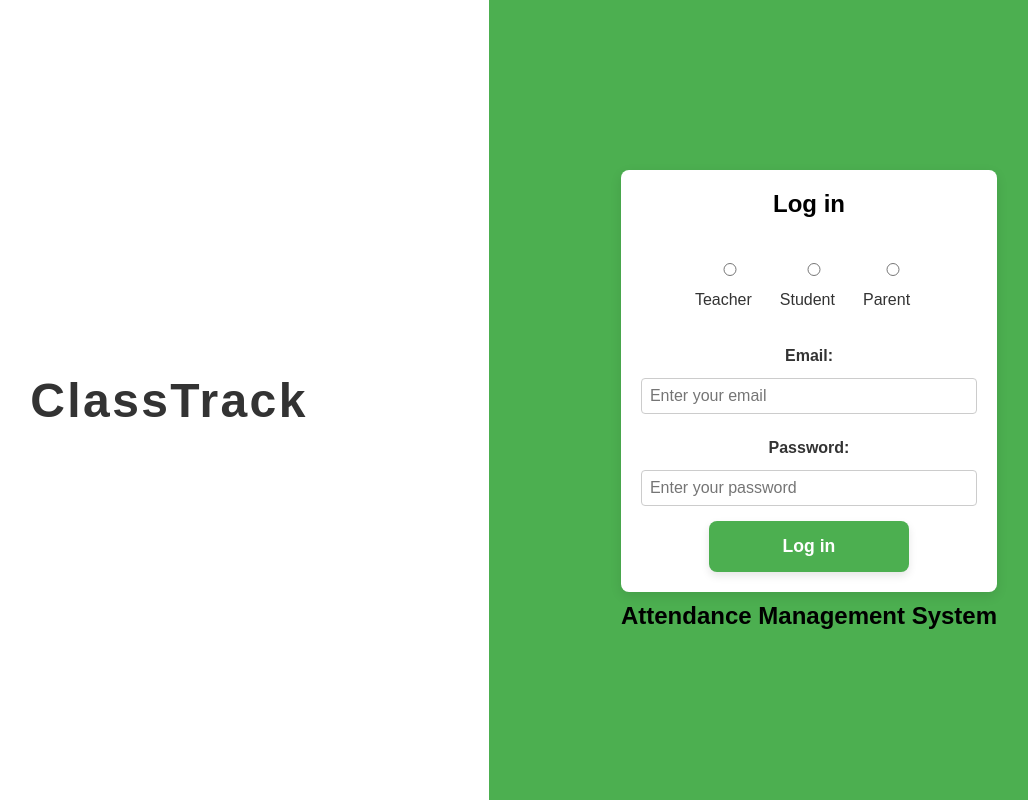
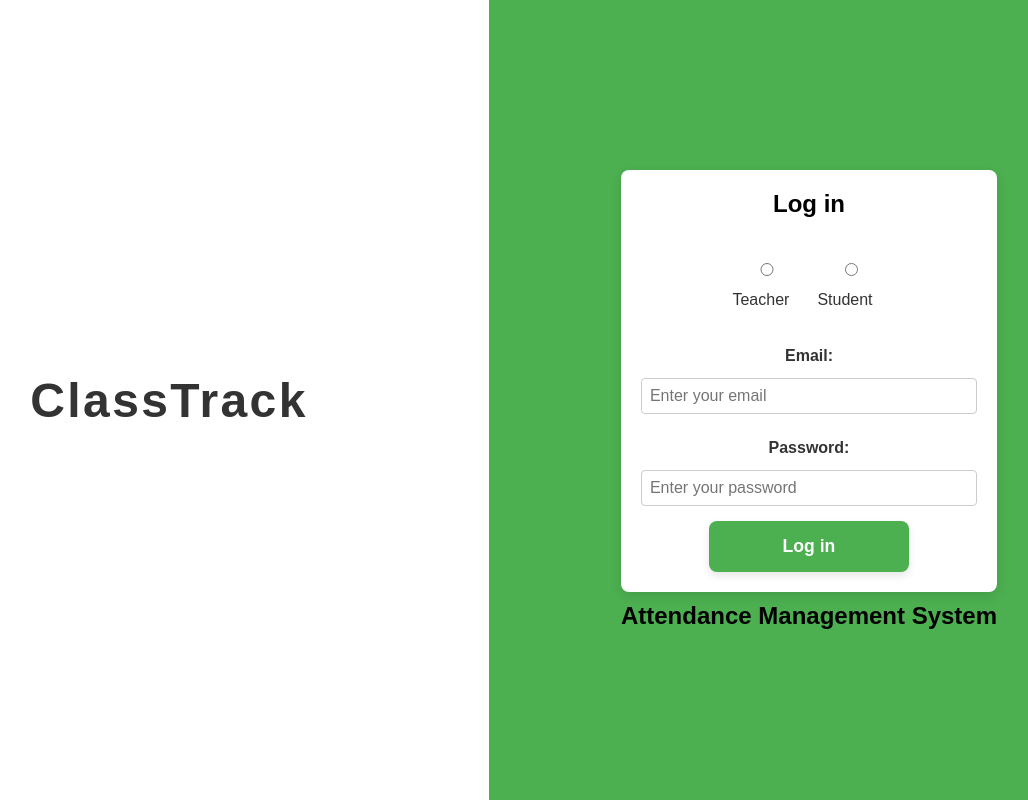
Before and after one commit to Vasp02/TWClassTrackFrontend, a React (Create React App) app: page /login in a window 1280 px wide. Shown: the whole page, without its empty margins (151-1179 px from the left). Built offline with nearby package versions, Linux system fonts and the light colour scheme.

Commit message:
modified:   src/components/Login/Login.js 	modified:   src/components/SignUp/SignUp.js

```diff
--- a/src/components/Login/Login.js
+++ b/src/components/Login/Login.js
@@ -78,7 +78,7 @@ const Login = () => {
                         />
                         Student
                     </label>
-                    <label>
+                    {/* <label>
                         <input
                             type="radio"
                             name="userType"
@@ -87,7 +87,7 @@ const Login = () => {
                             onChange={(e) => setUserType(e.target.value)}
                         />
                         Parent
-                    </label>
+                    </label> */}
                 </div>
 
                 <label htmlFor="email">Email:</label>
--- a/src/components/SignUp/SignUp.js
+++ b/src/components/SignUp/SignUp.js
@@ -75,7 +75,7 @@ const SignUp = () => {
                                 />
                                 Student
                             </label>
-                            <label>
+                            {/* <label>
                                 <input
                                     type="radio"
                                     name="userType"
@@ -84,7 +84,7 @@ const SignUp = () => {
                                     onChange={(e) => setUserType(e.target.value)}
                                 />
                                 Parent
-                            </label>
+                            </label> */}
                         </div>
 
                         <label htmlFor="firstName">First Name:</label>
```
